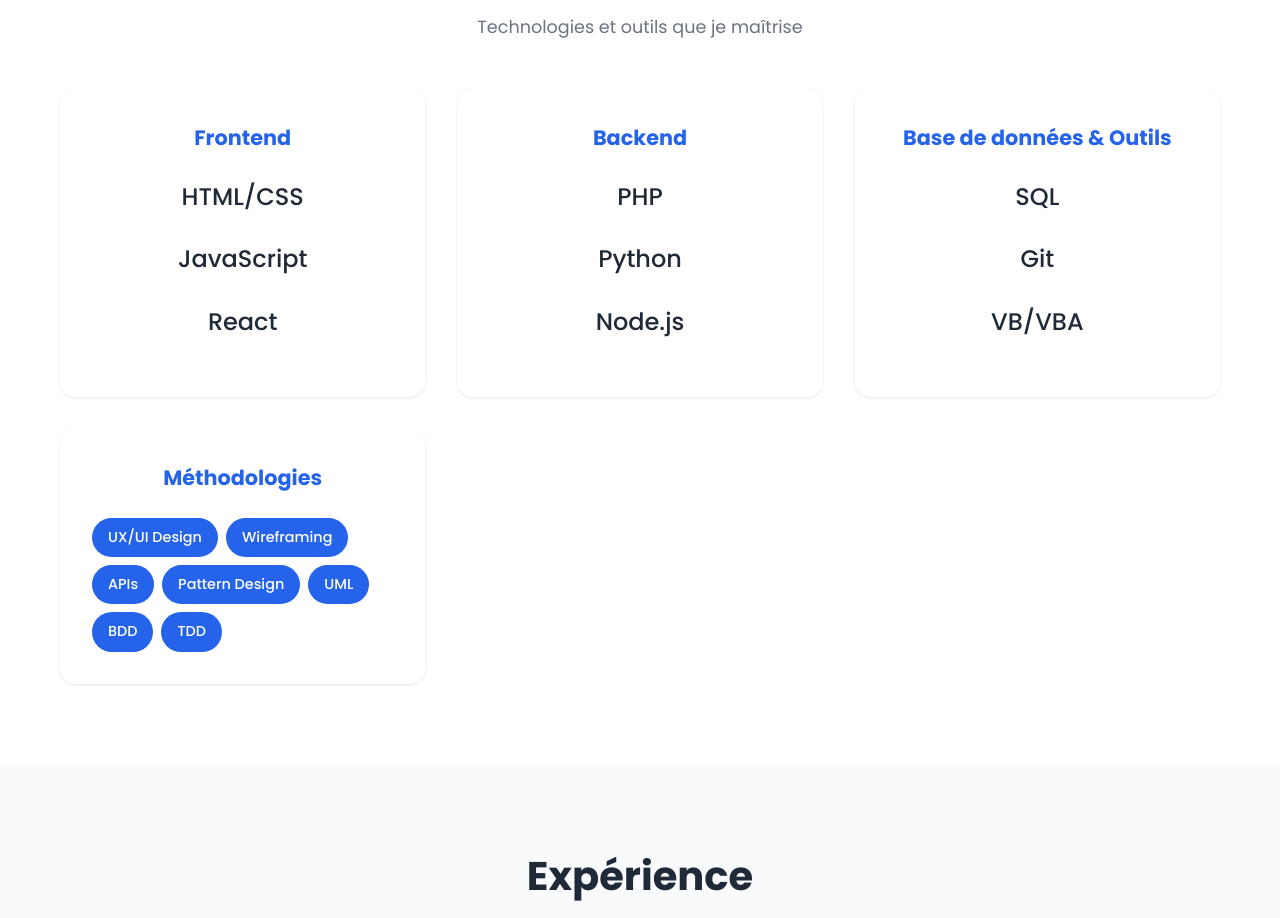
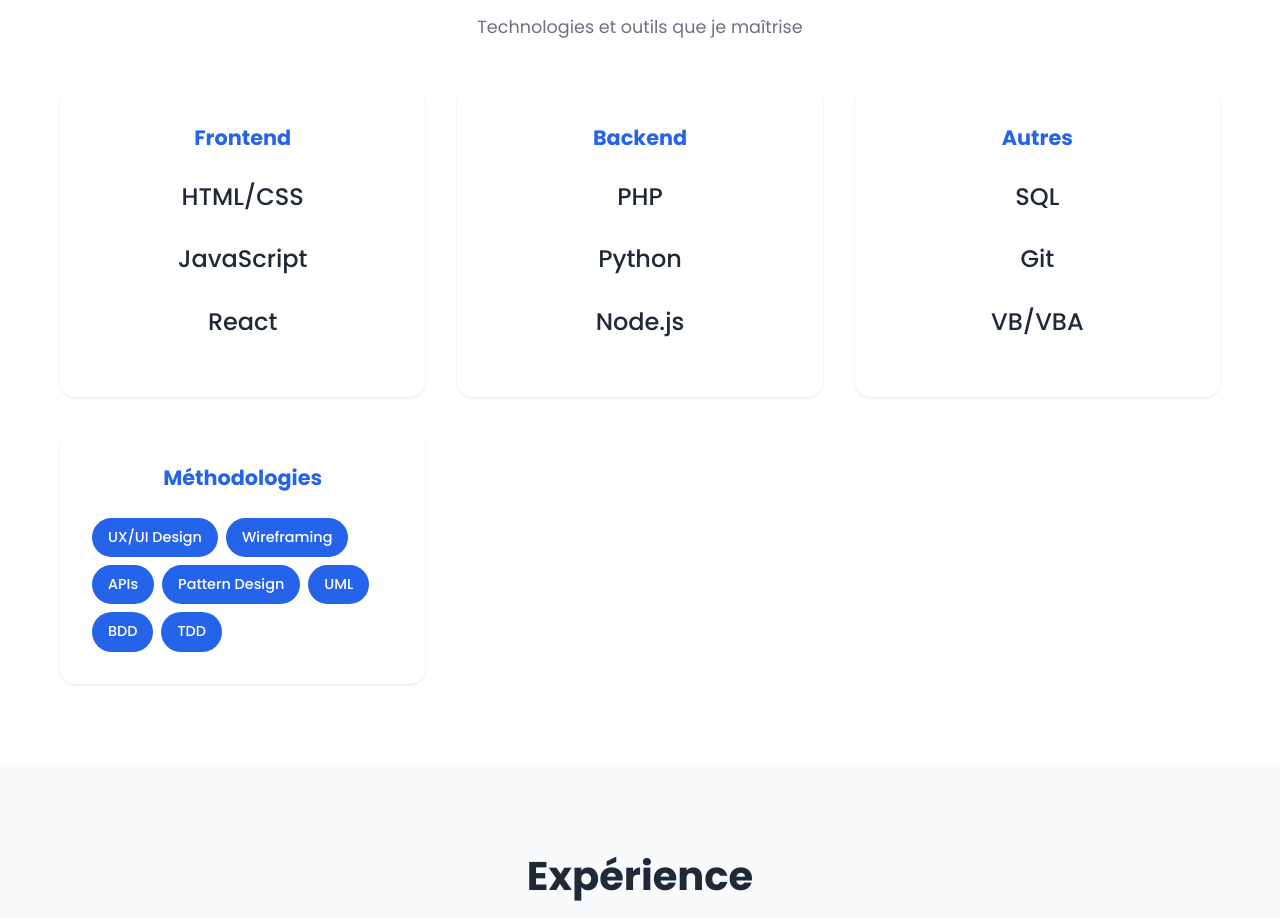
Before and after one commit to ABouziriDWWM/portfolio, a plain HTML site: page index.html in a window 1280 px wide. Shown: the part 2322-3240 px from the top of the page. Drawn offline with Linux system fonts and the light colour scheme.

Commit message:
update 3

```diff
--- a/index.html
+++ b/index.html
@@ -164,7 +164,7 @@
                 </div>
 
                 <div class="skills-category">
-                    <h3>Base de données & Outils</h3>
+                    <h3>Autres</h3>
                     <div class="skill-item">
                         <span class="skill-name">SQL</span>
 
```
